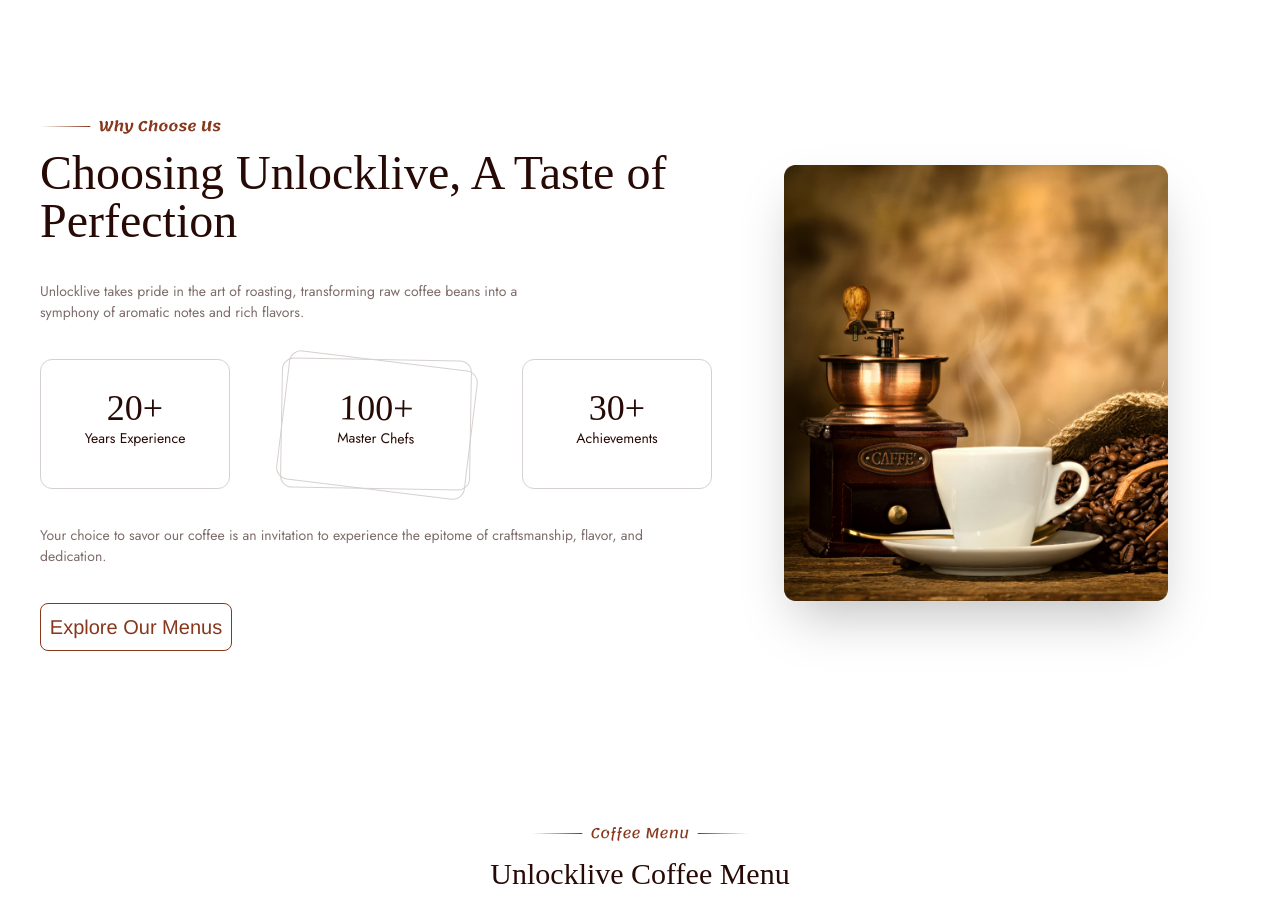
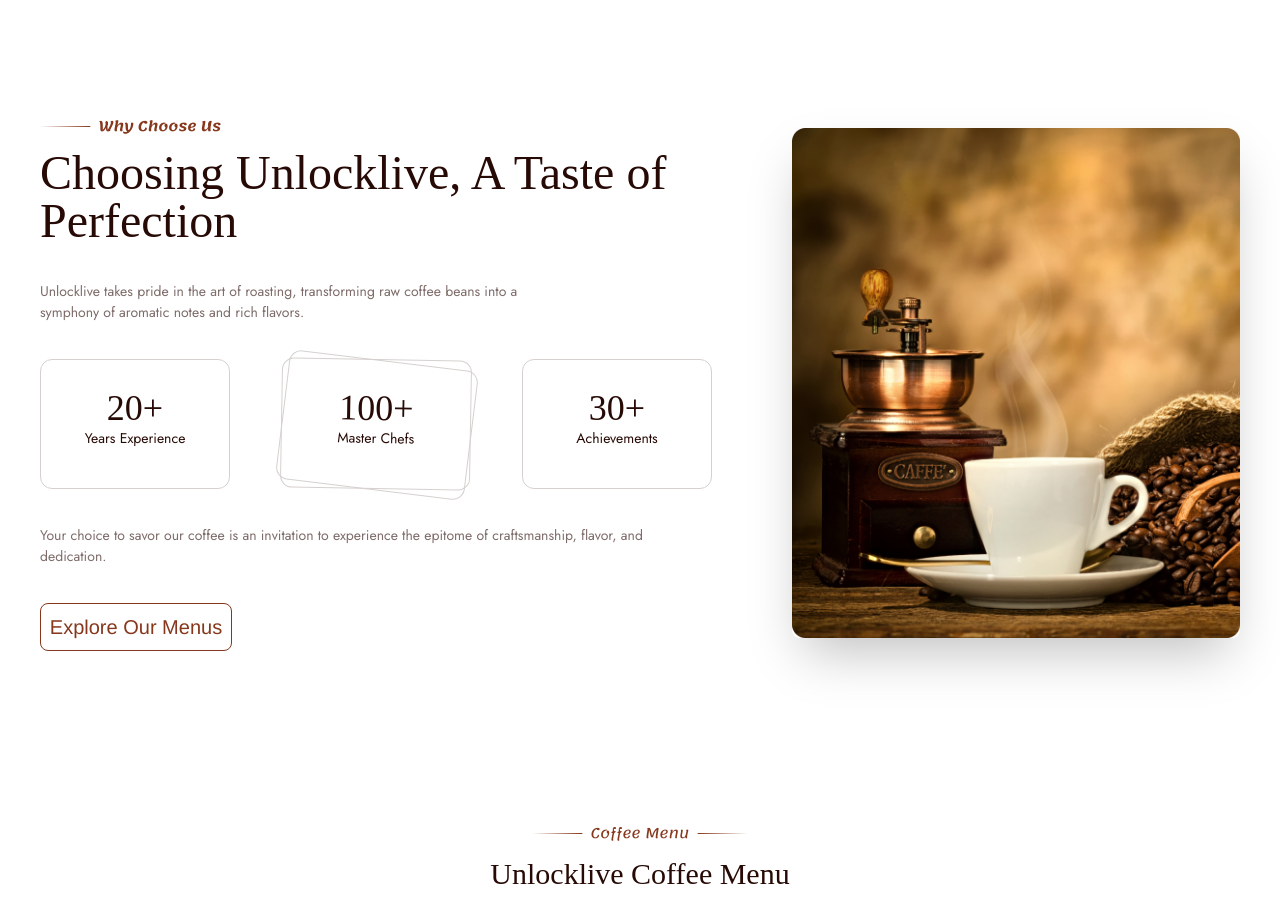
Before and after one commit to pronoyNath/unlockLiveIt-task, a React (Vite) app: page / in a window 1280 px wide. Shown: the part 1280-2202 px from the top of the page. Built offline with nearby package versions, Linux system fonts and the light colour scheme; a web font is replaced by a local one.

Commit message:
why choose us section updated

```diff
--- a/src/components/WhyChooseUs/WhyChooseUs.jsx
+++ b/src/components/WhyChooseUs/WhyChooseUs.jsx
@@ -6,7 +6,9 @@
         <div className='container mx-auto px-10 pt-32 pb-10'>
             <div className="hero  min-h-screen">
                 <div className="flex  justify-between items-center flex-col lg:flex-row-reverse w-full">
-                    <img src={WhyChoosePic} className="max-w-sm rounded-lg shadow-2xl mx-auto w-full mb-10 lg:mb-0" />
+
+                    <img src={WhyChoosePic} className="hover:scale-110 hover:shadow-2xl duration-300 ease-in-out max-w-xs md:max-w-md rounded-lg shadow-2xl mx-auto lg:mx-0 h-full mb-10 lg:mb-0" />
+
                     <div className='space-y-3 max-w-2xl'>
                         <div className='flex gap-2'>
                             <img src={horizontalLine} alt="" />
```
